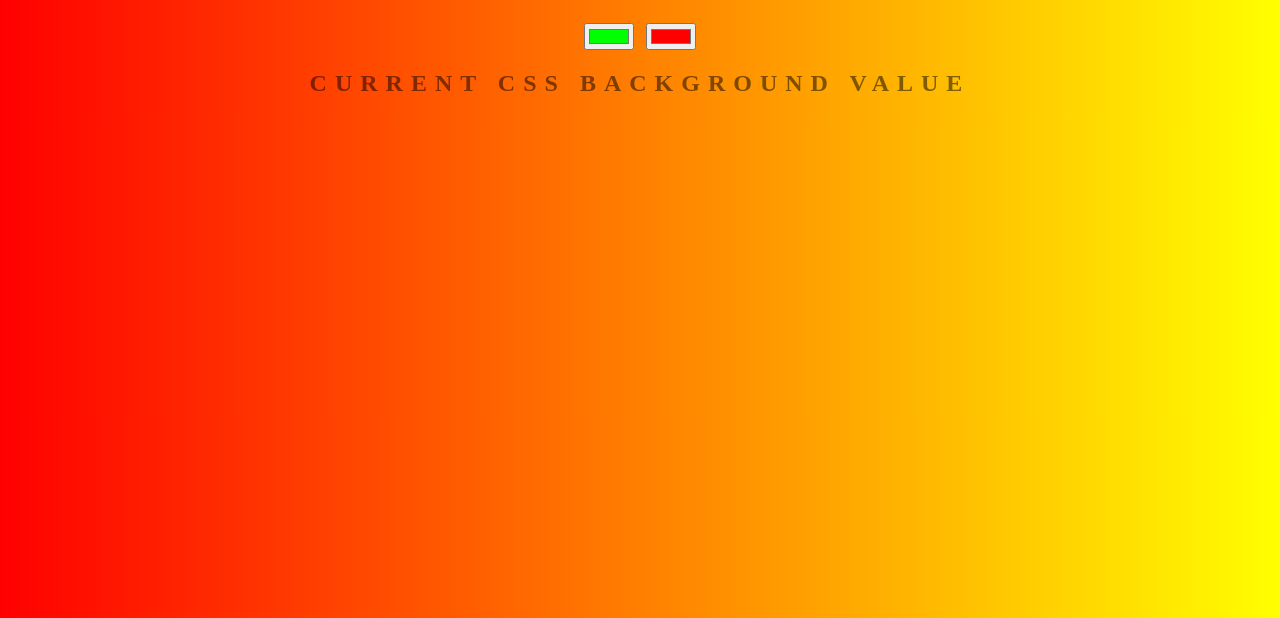
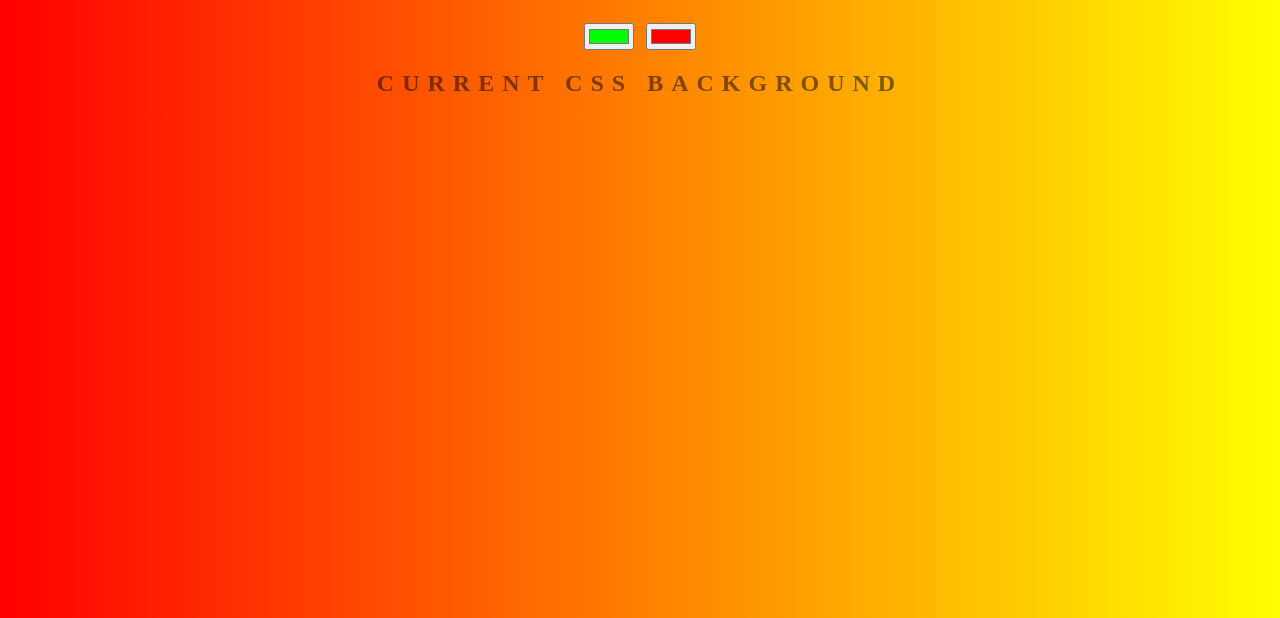
Before and after one commit to ipavanteja/gradient-background, a website: page index.html in a window 1280 px wide. Shown: the part 182-800 px from the top of the page. Drawn offline with Linux system fonts and the light colour scheme.

Commit message:
change in line

```diff
--- a/index.html
+++ b/index.html
@@ -12,7 +12,7 @@
     <h1>Background Generator</h1>
     <input id="color1" type="color" value="#00ff00" />
     <input id="color2" type="color" value="#ff0000" />
-    <h2>Current CSS Background Value</h2>
+    <h2>Current CSS Background</h2>
     <h3></h3>
     <script src="script.js"></script>
   </body>
```
